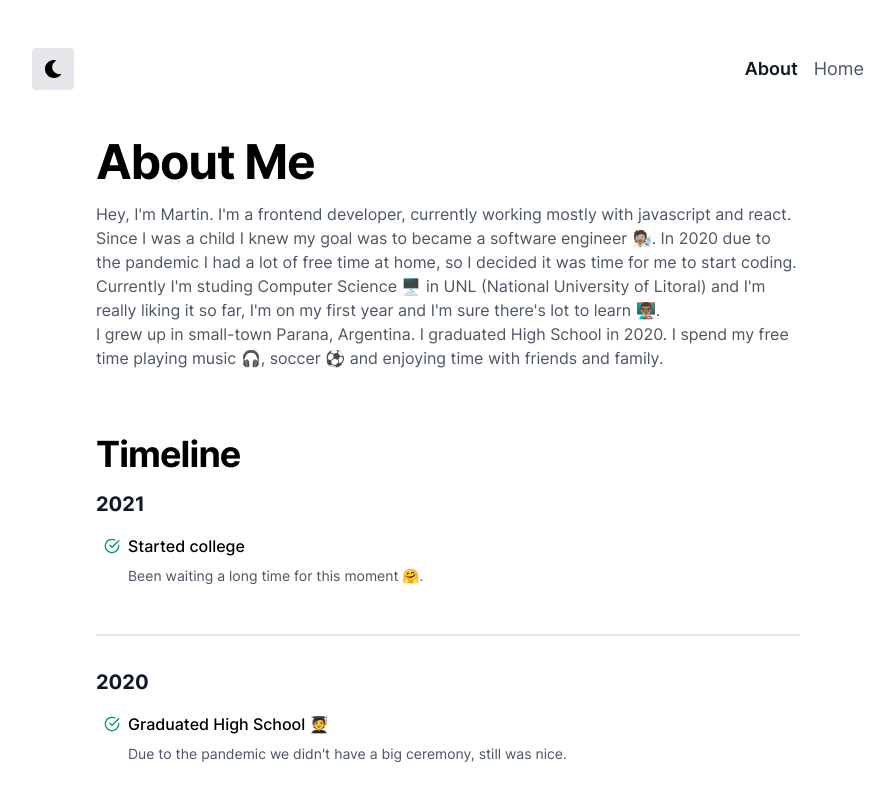
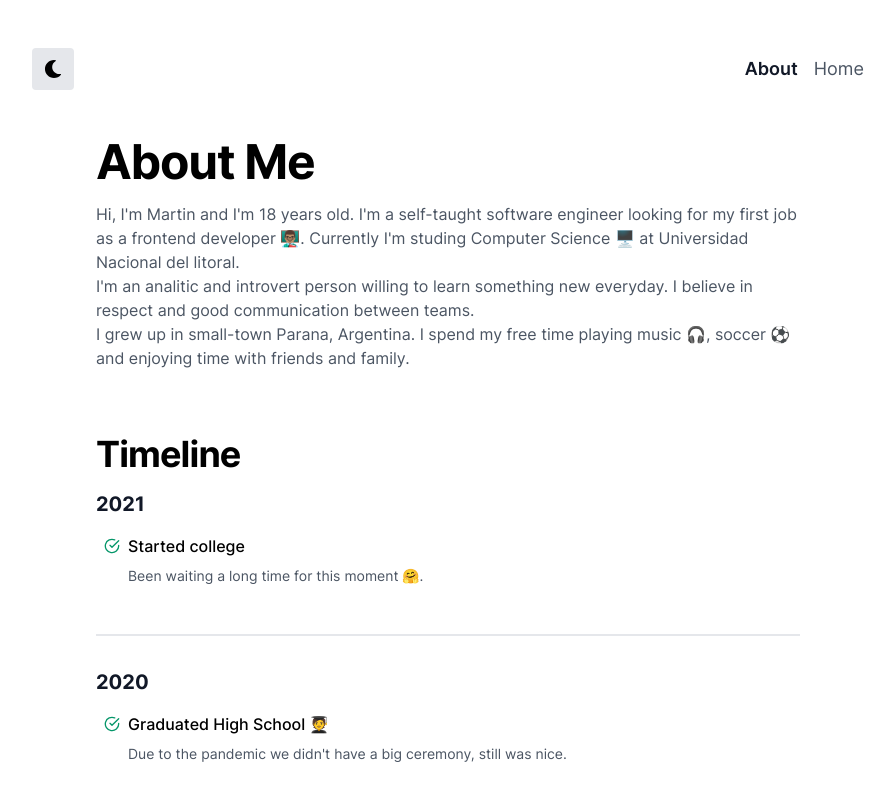
Before and after one commit to martinsione/portfolio-v2, a Next.js app: page /about in a window 1280 px wide. Shown: the top 790 px of the page, without its empty margins (192-1086 px from the left). Built offline with nearby package versions, Linux system fonts and the light colour scheme; what @tailwindcss/typography would draw is missing.

Commit message:
Update about page

```diff
--- a/pages/about.tsx
+++ b/pages/about.tsx
@@ -10,23 +10,19 @@ export default function about() {
       </h1>
       <div className="prose md:prose-lg mb-16">
         <p>
-          Hey, I&apos;m Martin. I&apos;m a frontend developer, currently working
-          mostly with javascript and react.
+          Hi, I&apos;m Martin and I&apos;m 18 years old. I&apos;m a self-taught
+          software engineer looking for my first job as a frontend developer 👨🏽‍🏫.
+          Currently I&apos;m studing Computer Science 🖥️ at Universidad Nacional
+          del litoral.
         </p>
         <p>
-          Since I was a child I knew my goal was to became a software engineer
-          🧑🏽‍🔬. In 2020 due to the pandemic I had a lot of free time at home,
-          so I decided it was time for me to start coding.
+          I&apos;m an analitic and introvert person willing to learn something
+          new everyday. I believe in respect and good communication between
+          teams.
         </p>
         <p>
-          Currently I&apos;m studing Computer Science 🖥️ in UNL (National
-          University of Litoral) and I&apos;m really liking it so far, I&apos;m
-          on my first year and I&apos;m sure there&apos;s lot to learn 👨🏽‍🏫.
-        </p>
-        <p>
-          I grew up in small-town Parana, Argentina. I graduated High School in
-          2020. I spend my free time playing music 🎧, soccer ⚽ and enjoying
-          time with friends and family.
+          I grew up in small-town Parana, Argentina. I spend my free time
+          playing music 🎧, soccer ⚽ and enjoying time with friends and family.
         </p>
       </div>
 
```
